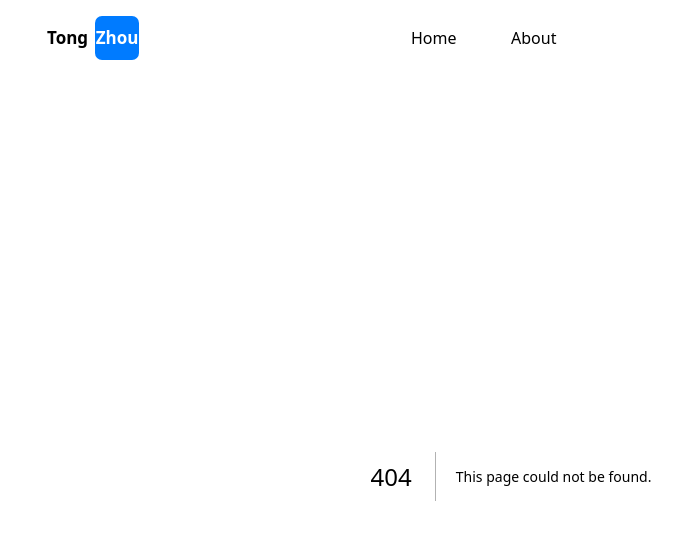
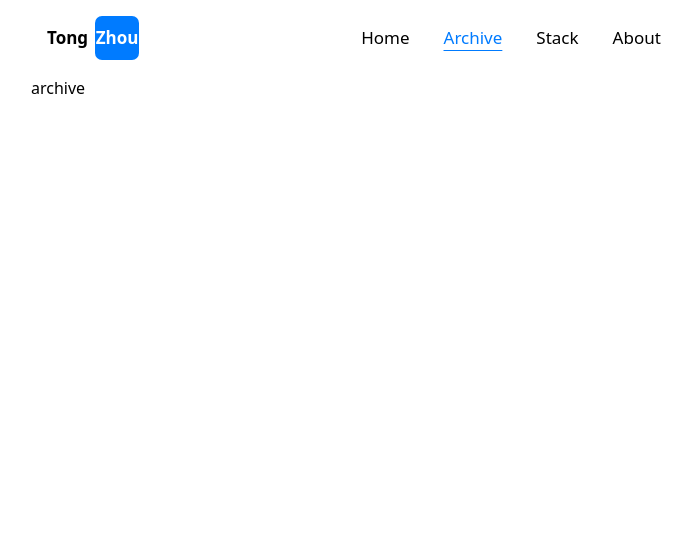
Before and after one commit to jiqishoubi/tz-website2, a Next.js app: page /archive in a window 1280 px wide. Before the commit this address had no page. Shown: the top 540 px of the page, without its empty margins (129-821 px from the left). Built offline with nearby package versions, Linux system fonts and the light colour scheme.

Commit message:
基础页面

```diff
--- /dev/null
+++ b/src/app/archive/page.tsx
@@ -0,0 +1,7 @@
+import React from 'react'
+
+const Index: React.FC = () => {
+  return <>archive</>
+}
+
+export default Index
--- a/src/app/layout.tsx
+++ b/src/app/layout.tsx
@@ -1,27 +1,10 @@
 import type { Metadata } from 'next'
 import './global.css'
-import Link from 'next/link'
-import { primaryColor } from '@/utils/consts'
+import Nav from '@/components/Nav'
 
 export const metadata: Metadata = {
   title: 'Tong Zhou | Site',
   // description: 'Generated by create next app',
-}
-
-const linkList = [
-  { href: '/', label: 'Home' },
-  { href: '/about', label: 'About' },
-]
-
-function Logo() {
-  return (
-    <div className="inline-flex justify-center items-center font-bold text-[17px] cursor-pointer">
-      <span>Tong</span>
-      <span className="inline-flex items-center justify-center w-[44px] h-[44px] text-white rounded-[7px] ml-[7px]" style={{ backgroundColor: primaryColor }}>
-        Zhou
-      </span>
-    </div>
-  )
 }
 
 export default function RootLayout({
@@ -33,22 +16,7 @@ export default function RootLayout({
     <html lang="en">
       <body>
         <main className="max-w-[960px] mx-auto">
-          <nav className="flex justify-between items-center p-4">
-            <div className="w-[100px]">
-              <Logo />
-            </div>
-            <div className="flex-1 flex justify-center">
-              <div className="md:block flex">
-                {linkList.map((link) => (
-                  <Link key={link.href} href={link.href} className="inline-block w-[100px]">
-                    {link.label}
-                  </Link>
-                ))}
-              </div>
-            </div>
-            <div className="w-[100px]"></div>
-            <div className="md:hidden">啦啦</div>
-          </nav>
+          <Nav />
           {children}
         </main>
       </body>
--- /dev/null
+++ b/src/app/stack/page.tsx
@@ -0,0 +1,7 @@
+import React from 'react'
+
+const Index: React.FC = () => {
+  return <>stack</>
+}
+
+export default Index
--- /dev/null
+++ b/src/components/Nav/index.tsx
@@ -0,0 +1,54 @@
+'use client'
+
+import { primaryColor } from '@/utils/consts'
+import Link from 'next/link'
+import { usePathname, useRouter } from 'next/navigation'
+import React from 'react'
+
+const linkList = [
+  { href: '/', label: 'Home' },
+  { href: '/archive', label: 'Archive' },
+  { href: '/stack', label: 'Stack' },
+  { href: '/about', label: 'About' },
+]
+
+function Logo() {
+  return (
+    <div className="inline-flex justify-center items-center font-bold text-[17px] cursor-pointer">
+      <span>Tong</span>
+      <span className="inline-flex items-center justify-center w-[44px] h-[44px] text-white rounded-[7px] ml-[7px]" style={{ backgroundColor: primaryColor }}>
+        Zhou
+      </span>
+    </div>
+  )
+}
+
+const Index: React.FC = () => {
+  const pathname = usePathname()
+  // console.log(`🚀 ~ pathname`, pathname)
+  return (
+    <nav className="flex justify-between items-center p-4">
+      <div className="w-[100px]">
+        <Logo />
+      </div>
+      <div className="flex-1 flex justify-center">
+        <div className="md:block flex">
+          {linkList.map((link) => (
+            <Link
+              key={link.href}
+              href={link.href}
+              className="text-[17px] mx-[17px]"
+              style={pathname === link.href ? { color: primaryColor, textDecoration: 'underline', textUnderlineOffset: '6px' } : {}}
+            >
+              {link.label}
+            </Link>
+          ))}
+        </div>
+      </div>
+      <div className="w-[100px]"></div>
+      <div className="md:hidden">啦啦</div>
+    </nav>
+  )
+}
+
+export default Index
```
